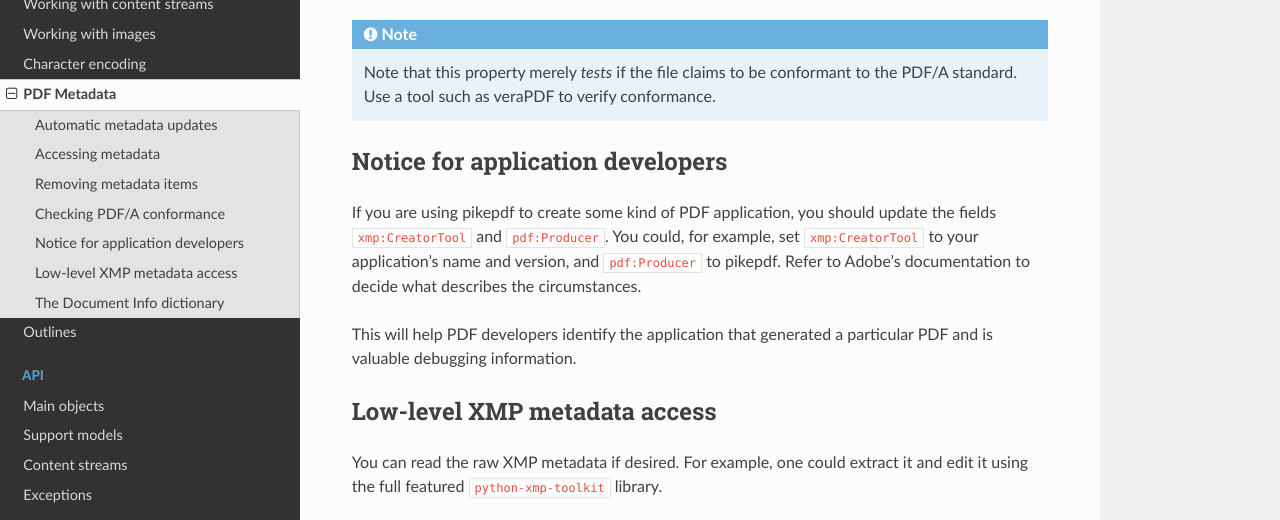
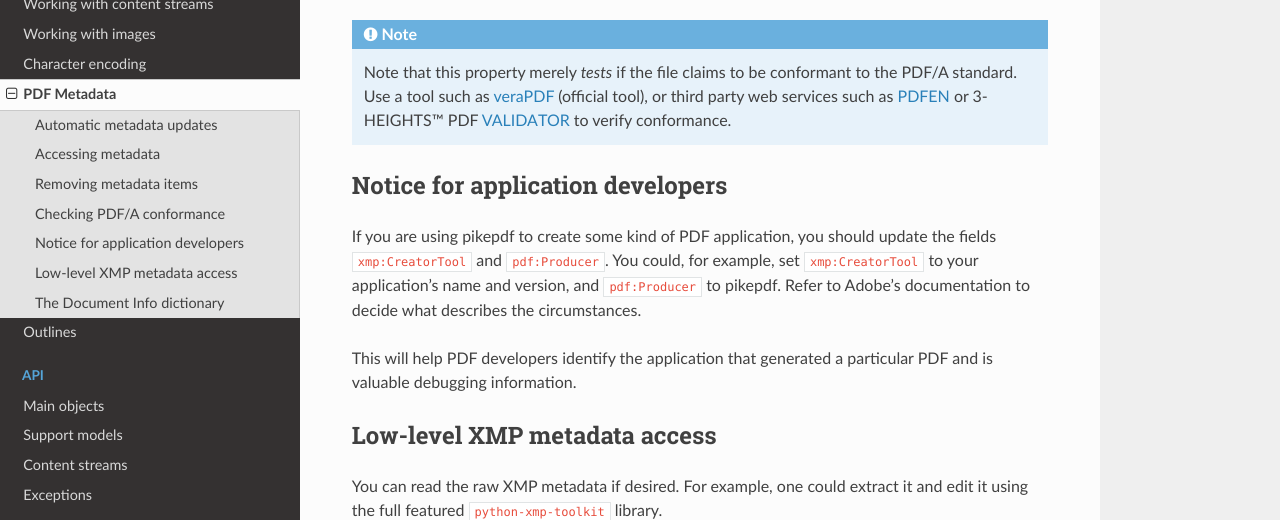
Before and after one commit to pikepdf/pikepdf, a Sphinx documentation site: the page built from docs/topics/metadata.rst, in a window 1280 px wide and 900 px high, scrolled down 1510 px, cut to the strip 195-715 px from the top of the window. Built offline with Sphinx 7.4.7 and the Read the Docs theme 2.0.0, drawn with Linux system fonts in a browser that asks for light colours; the version number could not be read and is left out.

Commit message:
docs: Mention other PDF/A validators

```diff
--- a/docs/topics/metadata.rst
+++ b/docs/topics/metadata.rst
@@ -93,7 +93,14 @@ to the PDF/A specification.
 .. note::
 
   Note that this property merely *tests* if the file claims to be conformant to
-  the PDF/A standard. Use a tool such as veraPDF to verify conformance.
+  the PDF/A standard. Use a tool such as `veraPDF`_ (official tool), or third party
+  web services such as `PDFEN`_ or 3-HEIGHTS™ PDF `VALIDATOR`_ to verify conformance.
+
+.. _veraPDF: https://verapdf.org/
+
+.. _PDFEN: https://www.pdfen.com/pdf-a-validator
+
+.. _VALIDATOR: https://www.pdf-online.com/osa/validate.aspx
 
 Notice for application developers
 ---------------------------------
```
